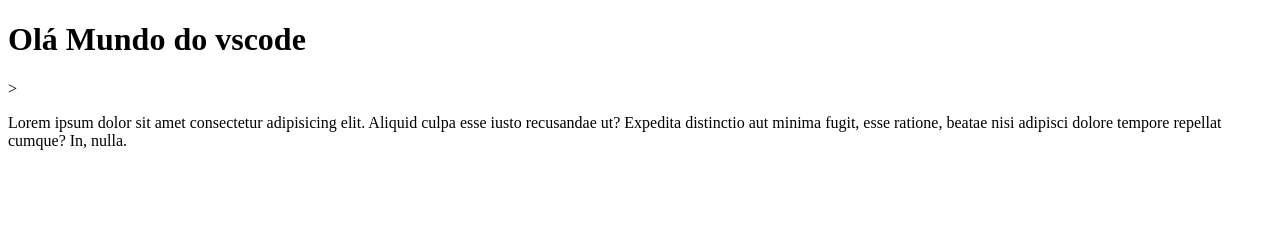
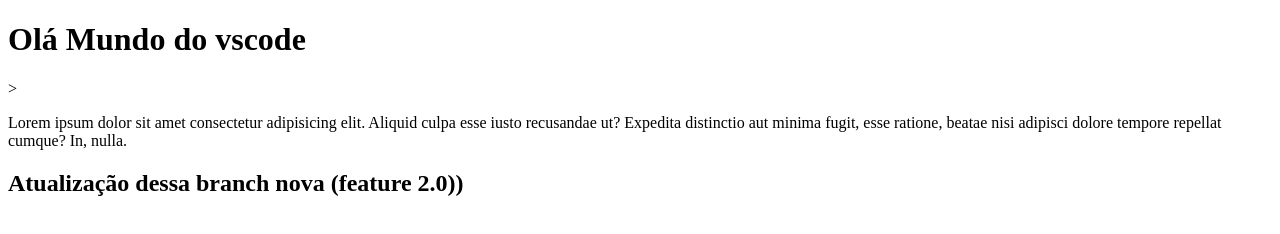
Before and after one commit to Andremcruz/new_code, a plain HTML site: page index.html in a window 1280 px wide. Drawn offline with Linux system fonts and the light colour scheme.

Commit message:
branch nova

```diff
--- a/index.html
+++ b/index.html
@@ -12,5 +12,6 @@
         culpa esse iusto recusandae ut? Expedita distinctio aut minima fugit,
         esse ratione, beatae nisi adipisci dolore tempore repellat cumque?
         In, nulla.</p>
+    <h2>Atualização dessa branch nova (feature 2.0))</h2>
 </body>
 </html>
```
